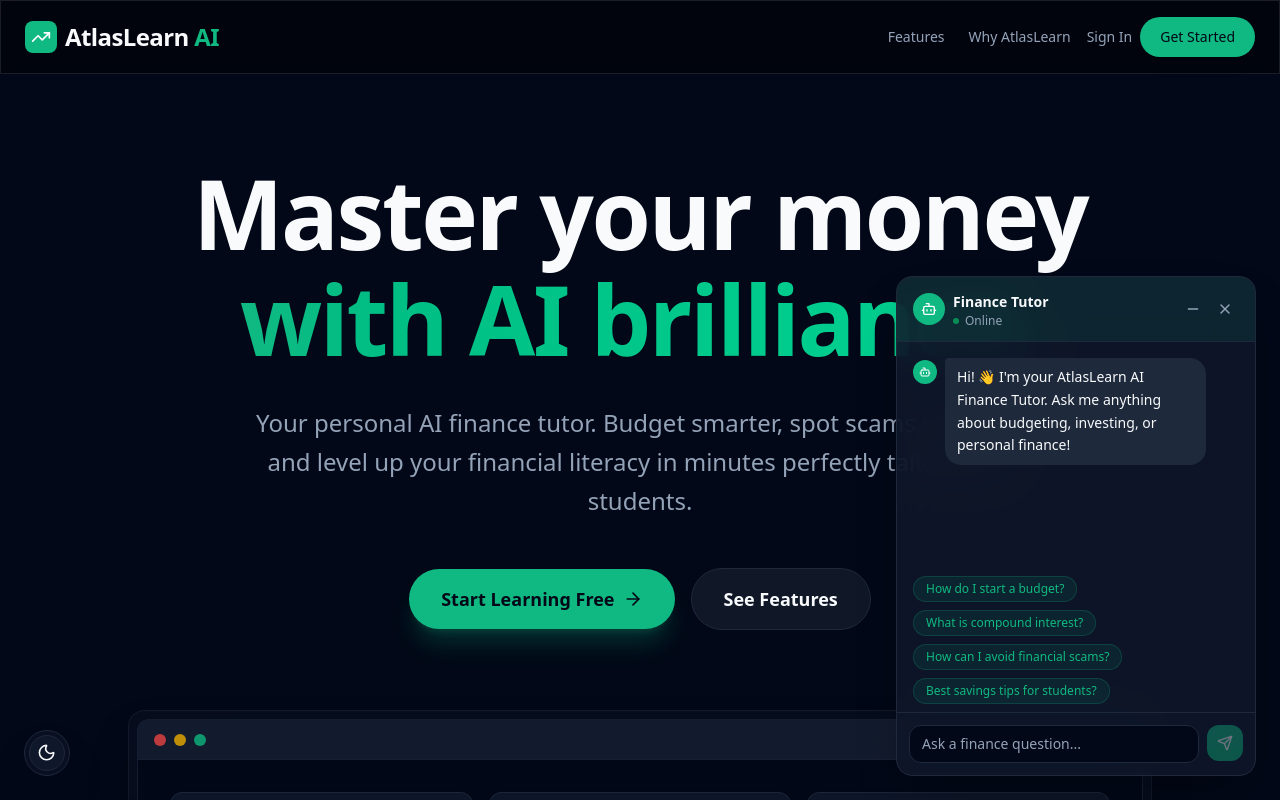
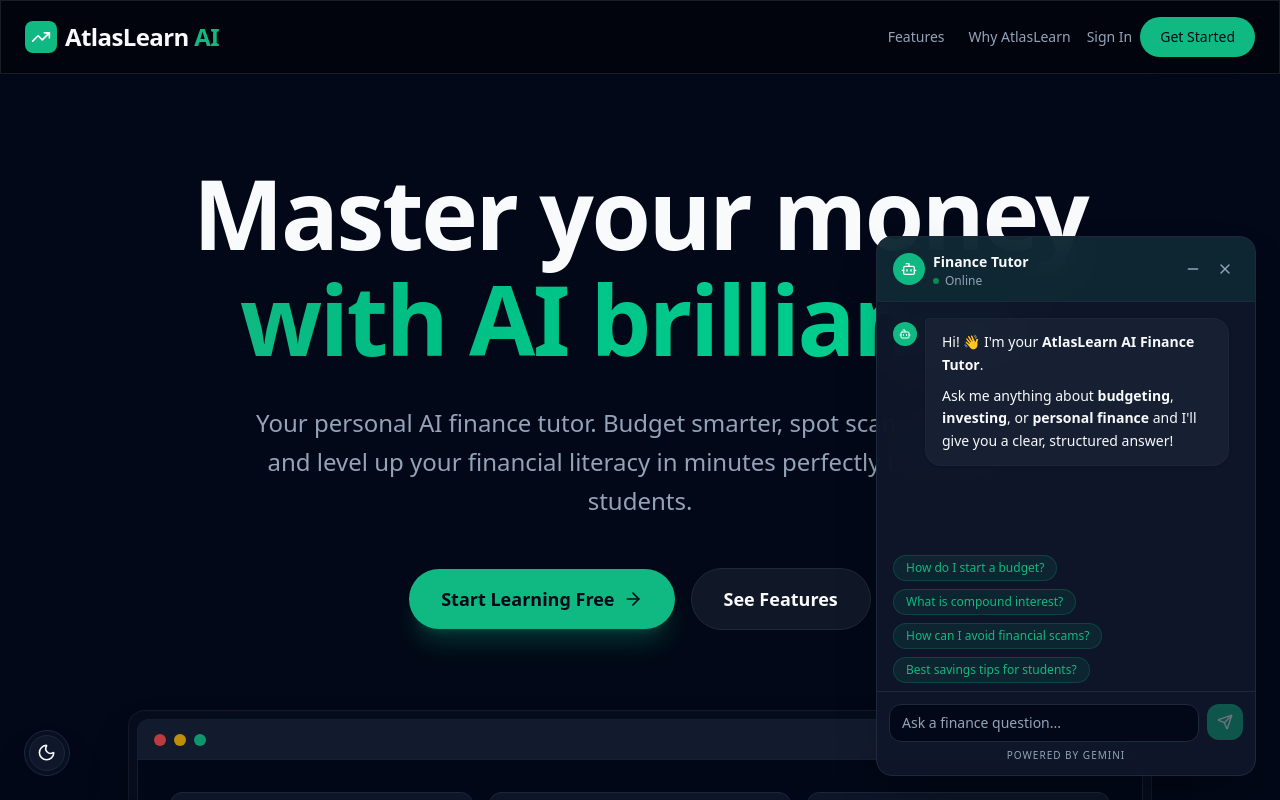
Before and after one commit to Oladipupo07/finlearn-ai, a Next.js app: page / in a window 1280 px wide. Both pictures are taken after a click on the button 1228 px from the left and 748 px from the top of the page. Shown: the top 800 px of the page. Built offline with nearby package versions, Linux system fonts and the light colour scheme; no server answers.

Commit message:
AtlasLearn AI

```diff
--- a/app/api/chat/route.ts
+++ b/app/api/chat/route.ts
@@ -36,7 +36,17 @@
       model: 'gemini-2.5-flash',
       contents: contents,
       config: {
-        systemInstruction: "You are a helpful, encouraging financial tutor for university and high school students. Keep your advice practical, safe, and easy to understand.",
+        systemInstruction: `You are a helpful, encouraging financial tutor for university and high school students in Nigeria.
+
+Always structure your responses as a clear, well-formatted report using markdown:
+- Use ## or ### headings to organise sections
+- Use bullet points (- item) or numbered lists (1. item) for lists
+- Use **bold** to highlight key terms, figures, or important takeaways
+- Use > blockquotes for important tips or warnings
+- Add a short **Summary** section at the end of longer answers
+- Keep advice practical, safe, culturally relevant, and easy to understand
+- Use ₦ for Nigerian Naira where relevant
+- Never return a wall of unformatted text — always break content into logical sections`,
       }
     });
 
--- a/components/GlobalChatbot.tsx
+++ b/components/GlobalChatbot.tsx
@@ -6,6 +6,9 @@
 import { motion, AnimatePresence } from "framer-motion";
 import { MessageCircle, X, Minus, Send, Loader2, Bot, User } from "lucide-react";
 import { usePathname } from "next/navigation";
+import ReactMarkdown from "react-markdown";
+import remarkGfm from "remark-gfm";
+import type { Components } from "react-markdown";
 
 interface Message {
   id: string;
@@ -20,6 +23,70 @@
   "Best savings tips for students?",
 ];
 
+/** Markdown component map — tuned for the compact chat bubble */
+const markdownComponents: Components = {
+  // Headings
+  h1: ({ children }) => (
+    <h1 className="text-sm font-bold text-foreground mt-3 mb-1.5 first:mt-0 border-b border-border/50 pb-1">
+      {children}
+    </h1>
+  ),
+  h2: ({ children }) => (
+    <h2 className="text-[13px] font-bold text-foreground mt-3 mb-1 first:mt-0">
+      {children}
+    </h2>
+  ),
+  h3: ({ children }) => (
+    <h3 className="text-xs font-semibold text-foreground/80 uppercase tracking-wide mt-2.5 mb-1 first:mt-0">
+      {children}
+    </h3>
+  ),
+
+  // Paragraphs
+  p: ({ children }) => (
+    <p className="text-sm leading-relaxed mb-2 last:mb-0">{children}</p>
+  ),
+
+  // Lists
+  ul: ({ children }) => (
+    <ul className="space-y-1 mb-2 pl-1">{children}</ul>
+  ),
+  ol: ({ children }) => (
+    <ol className="space-y-1 mb-2 pl-1 list-decimal list-inside">{children}</ol>
+  ),
+  li: ({ children }) => (
+    <li className="text-sm leading-relaxed flex gap-1.5 items-start">
+      <span className="text-primary mt-1 shrink-0 text-[8px]">●</span>
+      <span>{children}</span>
+    </li>
+  ),
+
+  // Bold & italic
+  strong: ({ children }) => (
+    <strong className="font-semibold text-foreground">{children}</strong>
+  ),
+  em: ({ children }) => (
+    <em className="italic text-muted-foreground">{children}</em>
+  ),
+
+  // Blockquote — used for tips / warnings
+  blockquote: ({ children }) => (
+    <blockquote className="border-l-2 border-primary pl-3 py-1 my-2 bg-primary/5 rounded-r-lg text-sm text-muted-foreground italic">
+      {children}
+    </blockquote>
+  ),
+
+  // Inline code
+  code: ({ children }) => (
+    <code className="bg-muted px-1 py-0.5 rounded text-xs font-mono text-foreground">
+      {children}
+    </code>
+  ),
+
+  // Horizontal rule
+  hr: () => <hr className="border-border/50 my-3" />,
+};
+
 export default function GlobalChatbot() {
   const pathname = usePathname();
   const [open, setOpen] = useState(false);
@@ -29,7 +96,8 @@
     {
       id: "welcome",
       role: "assistant",
-      content: "Hi! 👋 I'm your AtlasLearn AI Finance Tutor. Ask me anything about budgeting, investing, or personal finance!",
+      content:
+        "Hi! 👋 I'm your **AtlasLearn AI Finance Tutor**.\n\nAsk me anything about **budgeting**, **investing**, or **personal finance** and I'll give you a clear, structured answer!",
     },
   ]);
   const [input, setInput] = useState("");
@@ -115,8 +183,8 @@
             animate={{ opacity: 1, scale: 1, y: 0 }}
             exit={{ opacity: 0, scale: 0.8, y: 20 }}
             transition={{ type: "spring", damping: 25, stiffness: 300 }}
-            className="fixed bottom-6 right-6 z-50 w-[360px] max-w-[calc(100vw-2rem)] flex flex-col rounded-2xl bg-card/90 backdrop-blur-xl border border-border shadow-2xl shadow-black/30 overflow-hidden"
-            style={{ height: minimized ? "auto" : "500px", maxHeight: "calc(100vh - 6rem)" }}
+            className="fixed bottom-6 right-6 z-50 w-[380px] max-w-[calc(100vw-2rem)] flex flex-col rounded-2xl bg-card/95 backdrop-blur-xl border border-border shadow-2xl shadow-black/30 overflow-hidden"
+            style={{ height: minimized ? "auto" : "540px", maxHeight: "calc(100vh - 6rem)" }}
           >
             {/* Header */}
             <div className="flex items-center justify-between px-4 py-3 bg-primary/10 border-b border-border shrink-0">
@@ -154,28 +222,37 @@
             {!minimized && (
               <>
                 {/* Messages */}
-                <div className="flex-1 overflow-y-auto p-4 space-y-3">
+                <div className="flex-1 overflow-y-auto p-4 space-y-4">
                   {messages.map((msg) => (
                     <div
                       key={msg.id}
                       className={`flex gap-2 ${msg.role === "user" ? "justify-end" : "justify-start"}`}
                     >
                       {msg.role === "assistant" && (
-                        <div className="w-6 h-6 rounded-full bg-primary flex items-center justify-center shrink-0 mt-0.5">
+                        <div className="w-6 h-6 rounded-full bg-primary flex items-center justify-center shrink-0 mt-1">
                           <Bot className="w-3 h-3 text-white" />
                         </div>
                       )}
-                      <div
-                        className={`max-w-[80%] px-3 py-2 rounded-2xl text-sm leading-relaxed ${
-                          msg.role === "user"
-                            ? "bg-primary text-white rounded-tr-sm"
-                            : "bg-muted text-foreground rounded-tl-sm"
-                        }`}
-                      >
-                        {msg.content}
-                      </div>
+
+                      {msg.role === "user" ? (
+                        /* User bubble — plain text, right-aligned */
+                        <div className="max-w-[80%] px-3 py-2 rounded-2xl rounded-tr-sm text-sm leading-relaxed bg-primary text-white">
+                          {msg.content}
+                        </div>
+                      ) : (
+                        /* AI bubble — full structured markdown report */
+                        <div className="max-w-[88%] px-4 py-3 rounded-2xl rounded-tl-sm bg-muted/60 border border-border/60 text-foreground shadow-sm">
+                          <ReactMarkdown
+                            remarkPlugins={[remarkGfm]}
+                            components={markdownComponents}
+                          >
+                            {msg.content}
+                          </ReactMarkdown>
+                        </div>
+                      )}
+
                       {msg.role === "user" && (
-                        <div className="w-6 h-6 rounded-full bg-muted flex items-center justify-center shrink-0 mt-0.5">
+                        <div className="w-6 h-6 rounded-full bg-muted flex items-center justify-center shrink-0 mt-1">
                           <User className="w-3 h-3 text-muted-foreground" />
                         </div>
                       )}
@@ -187,10 +264,10 @@
                       <div className="w-6 h-6 rounded-full bg-primary flex items-center justify-center shrink-0">
                         <Bot className="w-3 h-3 text-white" />
                       </div>
-                      <div className="bg-muted px-3 py-2 rounded-2xl rounded-tl-sm flex items-center gap-1.5">
-                        <span className="w-1.5 h-1.5 bg-muted-foreground rounded-full animate-bounce" style={{ animationDelay: "0ms" }} />
-                        <span className="w-1.5 h-1.5 bg-muted-foreground rounded-full animate-bounce" style={{ animationDelay: "150ms" }} />
-                        <span className="w-1.5 h-1.5 bg-muted-foreground rounded-full animate-bounce" style={{ animationDelay: "300ms" }} />
+                      <div className="bg-muted/60 border border-border/60 px-4 py-3 rounded-2xl rounded-tl-sm flex items-center gap-1.5 shadow-sm">
+                        <span className="w-1.5 h-1.5 bg-primary rounded-full animate-bounce" style={{ animationDelay: "0ms" }} />
+                        <span className="w-1.5 h-1.5 bg-primary rounded-full animate-bounce" style={{ animationDelay: "150ms" }} />
+                        <span className="w-1.5 h-1.5 bg-primary rounded-full animate-bounce" style={{ animationDelay: "300ms" }} />
                       </div>
                     </div>
                   )}
@@ -233,6 +310,9 @@
                       {loading ? <Loader2 className="w-4 h-4 animate-spin" /> : <Send className="w-4 h-4" />}
                     </button>
                   </form>
+                  <p className="text-center text-[10px] text-muted-foreground mt-1.5 uppercase tracking-widest">
+                    Powered by Gemini
+                  </p>
                 </div>
               </>
             )}
```
